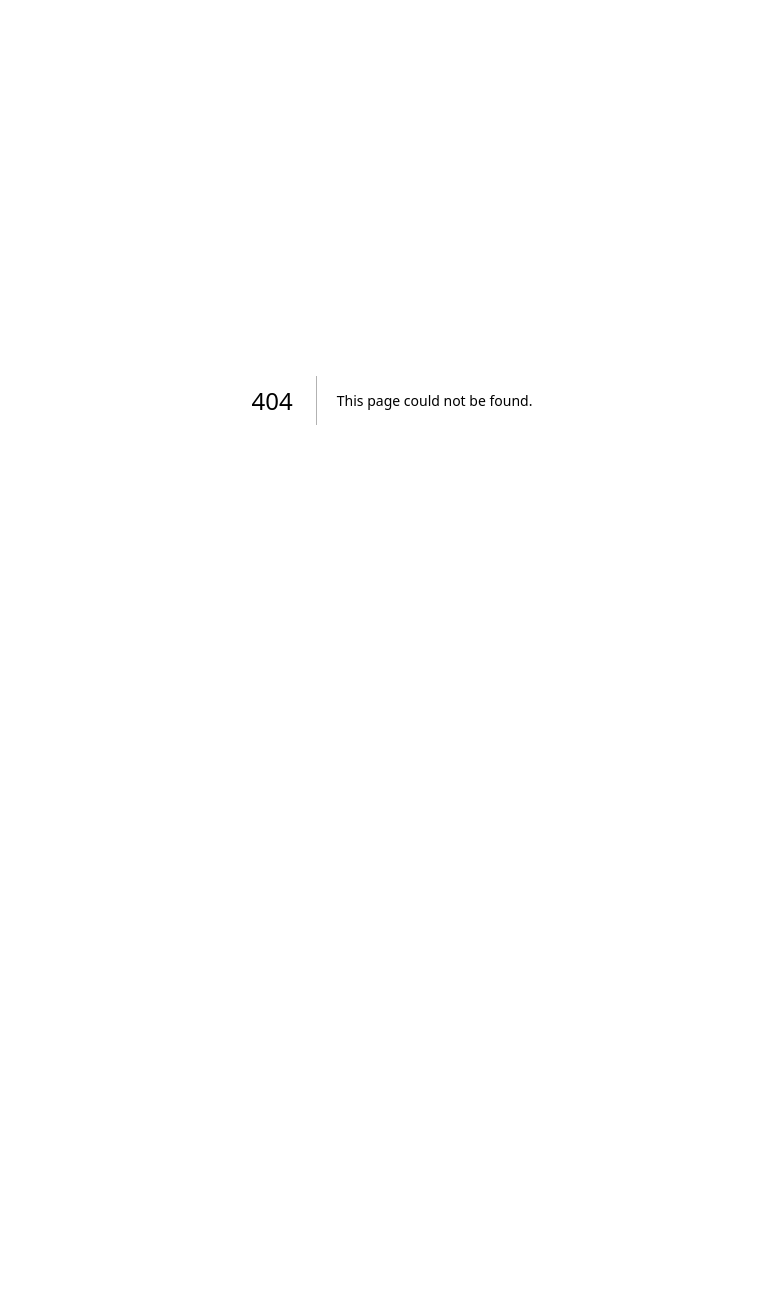
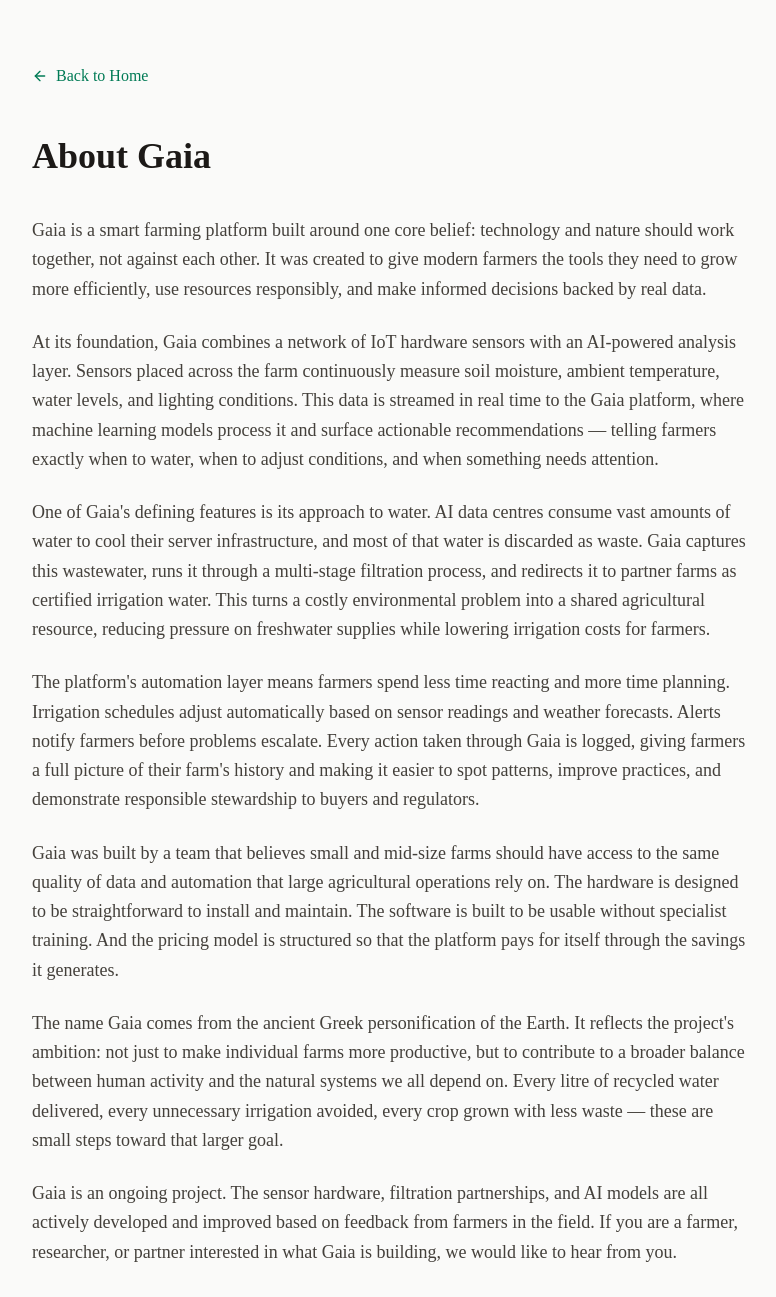
Before and after one commit to kganev26/HackTues12, a Next.js app in the folder react gaia/: page /about in a window 1280 px wide. Before the commit this address had no page. Shown: the top 1297 px of the page, without its empty margins (248-1024 px from the left). Before the commit the page ends 800 px from the top, so only its background shows below. Built offline with nearby package versions, Linux system fonts and the light colour scheme.

Commit message:
made a page with more text about the project

```diff
--- /dev/null
+++ b/react gaia/app/about/page.tsx
@@ -0,0 +1,76 @@
+import Link from "next/link"
+import { ArrowLeft } from "lucide-react"
+import { Footer } from "@/components/footer"
+
+export default function AboutPage() {
+  return (
+    <main className="min-h-screen bg-stone-50 flex flex-col">
+      <div className="flex-1 max-w-3xl mx-auto px-6 py-16 w-full">
+        <Link
+          href="/"
+          className="inline-flex items-center gap-2 text-emerald-700 hover:text-emerald-900 font-medium transition-colors mb-12"
+        >
+          <ArrowLeft className="w-4 h-4" />
+          Back to Home
+        </Link>
+
+        <h1 className="text-4xl font-bold text-stone-900 mb-10">About Gaia</h1>
+
+        <div className="space-y-6 text-stone-700 text-lg leading-relaxed">
+          <p>
+            Gaia is a smart farming platform built around one core belief: technology and nature should work together,
+            not against each other. It was created to give modern farmers the tools they need to grow more efficiently,
+            use resources responsibly, and make informed decisions backed by real data.
+          </p>
+
+          <p>
+            At its foundation, Gaia combines a network of IoT hardware sensors with an AI-powered analysis layer.
+            Sensors placed across the farm continuously measure soil moisture, ambient temperature, water levels,
+            and lighting conditions. This data is streamed in real time to the Gaia platform, where machine learning
+            models process it and surface actionable recommendations — telling farmers exactly when to water, when
+            to adjust conditions, and when something needs attention.
+          </p>
+
+          <p>
+            One of Gaia's defining features is its approach to water. AI data centres consume vast amounts of water
+            to cool their server infrastructure, and most of that water is discarded as waste. Gaia captures this
+            wastewater, runs it through a multi-stage filtration process, and redirects it to partner farms as
+            certified irrigation water. This turns a costly environmental problem into a shared agricultural resource,
+            reducing pressure on freshwater supplies while lowering irrigation costs for farmers.
+          </p>
+
+          <p>
+            The platform's automation layer means farmers spend less time reacting and more time planning. Irrigation
+            schedules adjust automatically based on sensor readings and weather forecasts. Alerts notify farmers
+            before problems escalate. Every action taken through Gaia is logged, giving farmers a full picture of
+            their farm's history and making it easier to spot patterns, improve practices, and demonstrate
+            responsible stewardship to buyers and regulators.
+          </p>
+
+          <p>
+            Gaia was built by a team that believes small and mid-size farms should have access to the same quality
+            of data and automation that large agricultural operations rely on. The hardware is designed to be
+            straightforward to install and maintain. The software is built to be usable without specialist training.
+            And the pricing model is structured so that the platform pays for itself through the savings it generates.
+          </p>
+
+          <p>
+            The name Gaia comes from the ancient Greek personification of the Earth. It reflects the project's
+            ambition: not just to make individual farms more productive, but to contribute to a broader balance
+            between human activity and the natural systems we all depend on. Every litre of recycled water delivered,
+            every unnecessary irrigation avoided, every crop grown with less waste — these are small steps toward
+            that larger goal.
+          </p>
+
+          <p>
+            Gaia is an ongoing project. The sensor hardware, filtration partnerships, and AI models are all actively
+            developed and improved based on feedback from farmers in the field. If you are a farmer, researcher,
+            or partner interested in what Gaia is building, we would like to hear from you.
+          </p>
+        </div>
+      </div>
+
+      <Footer />
+    </main>
+  )
+}
--- a/react gaia/components/about-section.tsx
+++ b/react gaia/components/about-section.tsx
@@ -1,3 +1,5 @@
+import Link from "next/link"
+
 export function AboutSection() {
   return (
     <section className="py-32 px-6 md:px-12 bg-gradient-to-b from-stone-50 to-stone-100">
@@ -31,6 +33,12 @@ export function AboutSection() {
             It empowers farmers to care not only for their crops, but also for the planet—creating a balance
             between technological progress and ecological preservation.
           </p>
+          <Link
+            href="/about"
+            className="inline-block mt-4 text-emerald-700 font-medium hover:text-emerald-900 transition-colors border-b border-emerald-700 hover:border-emerald-900 pb-0.5"
+          >
+            Read More
+          </Link>
         </div>
       </div>
     </section>
--- a/react gaia/components/footer.tsx
+++ b/react gaia/components/footer.tsx
@@ -56,7 +56,7 @@ export function Footer() {
             <Link href="/#features" className="text-white/40 hover:text-white text-sm transition-colors">
               Features
             </Link>
-            <Link href="/#about" className="text-white/40 hover:text-white text-sm transition-colors">
+            <Link href="/about" className="text-white/40 hover:text-white text-sm transition-colors">
               About
             </Link>
             <Link href="/login" className="text-white/40 hover:text-white text-sm transition-colors">
```
